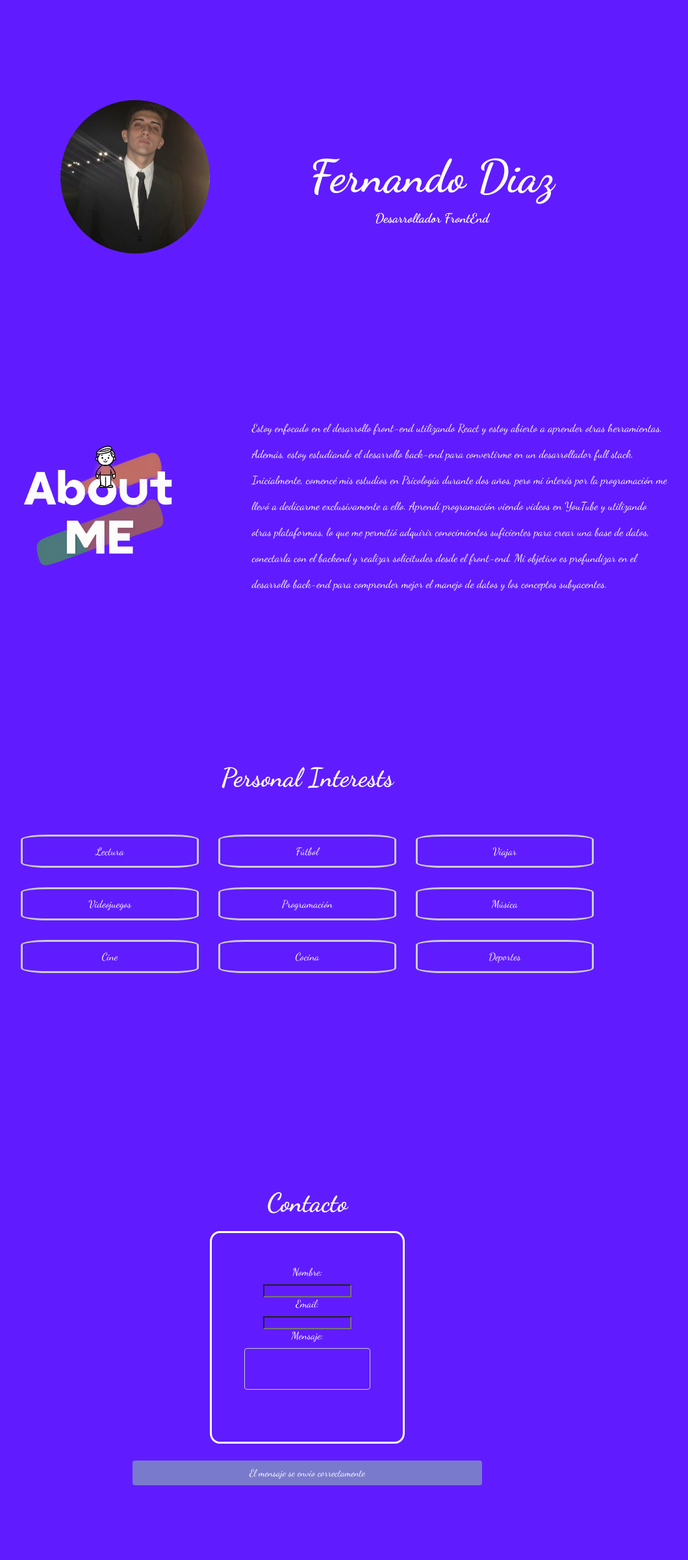
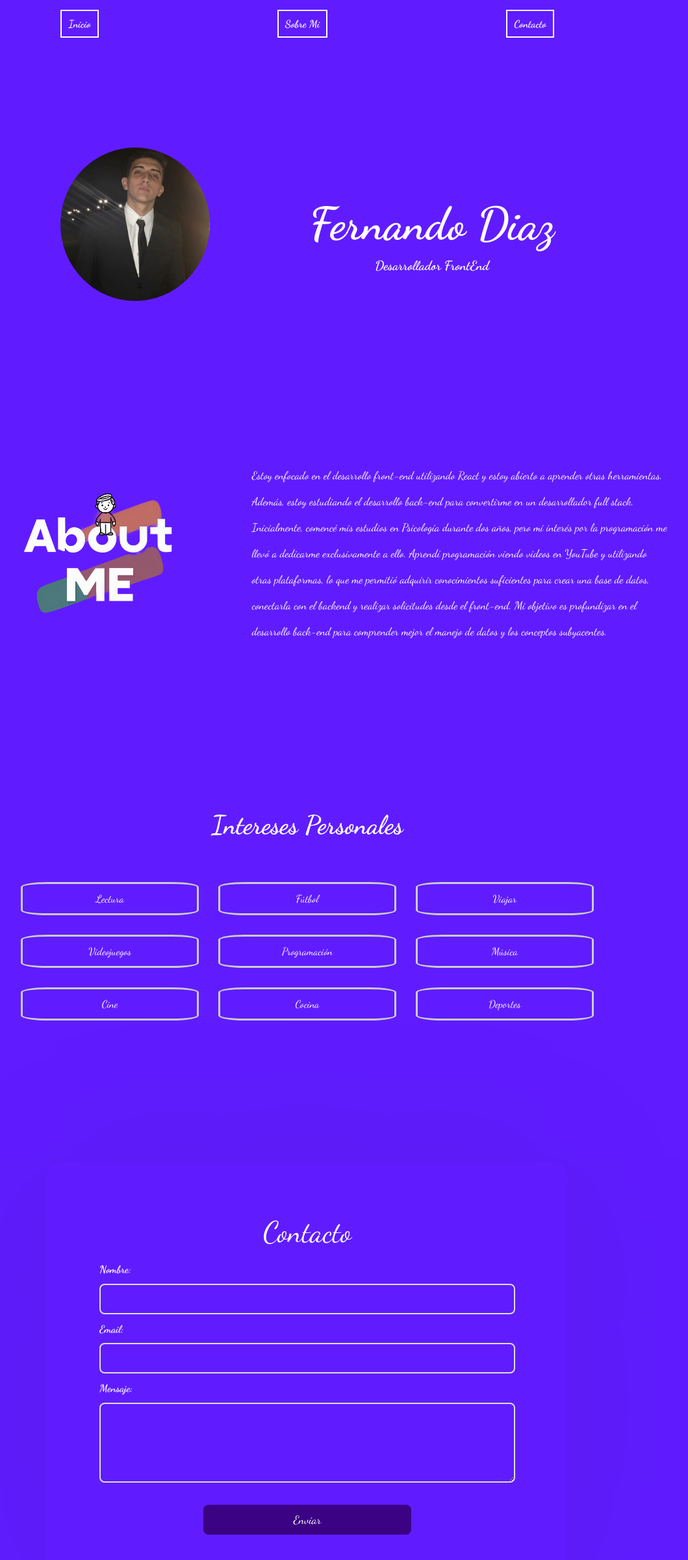
Before and after one commit to FernandoDiaz01/FernandoDiaz01PruebaTecnica, a Next.js app: page / in a window 1280 px wide. Shown: the top 2400 px of the page at 65% size, without its empty margins (167-1226 px from the left). Before the commit the page ends 2310 px from the top, so only its background shows below. Built offline with nearby package versions, Linux system fonts and the light colour scheme.

Commit message:
Mejora del componente Contact y adición del componente Header

```diff
--- a/src/app/contact/contact.jsx
+++ b/src/app/contact/contact.jsx
@@ -1,64 +1,72 @@
 "use client"; // This is a client component 👈🏽
+import { useState } from "react";
 import styles from "./contact.module.css";
 
 export const Contact = () => {
+  const [name, setName] = useState("");
+  const [email, setEmail] = useState("");
+  const [message, setMessage] = useState("");
+  const [emailSent, setEmailSent] = useState("");
 
-  const validateForm = () => {
-    const newErrors = {};
-    const formElements = form.current.elements;
-
-    if (!formElements.user_name.value.trim()) {
-      newErrors.user_name = 'El nombre es requerido';
-    }
-    const emailPattern = /^[^\s@]+@[^\s@]+\.[^\s@]+$/;
-    if (!emailPattern.test(formElements.user_email.value.trim())) {
-      newErrors.user_email = 'El correo electrónico es requerido';
-    }
-
-    if (!formElements.message.value.trim()) {
-      newErrors.message = 'El mensaje es requerido';
-    }
-
-    return newErrors;
+  const handleSubmit = (e) => {
+    e.preventDefault();
+    console.log({ name, email, message }); // simulacion del envio
+    setEmailSent("Mensaje Enviado!");
+    //Limpiar los campos despues de 3 seg.
+    setTimeout(() => {
+      setName("");
+      setEmail("");
+      setMessage("");
+    }, 3000);
   };
-
-  const sendEmail = (e) => {
-    e.preventDefault();
-
-    const validationErrors = validateForm();
-    if (Object.keys(validationErrors).length > 0) {
-      setErrors(validationErrors);
-      return;
-    }
-  }
-
 
   return (
     <div className={styles.mainContainerForm}>
       <div id="contact" className={styles.contactTitleContainer}>
         <div className={styles.contactTitle}>Contacto</div>
       </div>
-      <form>
+      <form onSubmit={handleSubmit}>
         <div className={styles.containerContact}>
-          <label className={styles.labelForm}>Nombre:</label>
-          <input className={styles.inputForm} type="text" id="name" name="user_name" required />
-          {/* {errors.user_name && <div className={styles.errorForm}></div>} */}
+          <label htmlFor="name">Nombre:</label>
+          <input
+            type="text"
+            id="name"
+            value={name}
+            onChange={(e) => setName(e.target.value)}
+            required
+          />
 
-          <label className={styles.labelForm}>Email:</label>
-          <input className={styles.inputForm} type="text" id="email" name="user_email" required />
-        {/*   {errors.user_email && <div className={styles.errorForm}></div>} */}
+          <label htmlFor="email">Email:</label>
+          <input
+            type="email"
+            id="email"
+            value={email}
+            onChange={(e) => setEmail(e.target.value)}
+            required
+          />
 
-          <label className={styles.labelForm}>Mensaje:</label>
-          <textarea className={styles.textareaForm} name="message" id="msg"></textarea>
-          {/* {errors.message && <div className={styles.errorForm}></div>} */}
+          <label htmlFor="message">Mensaje:</label>
+          <textarea
+            className={styles.textareaForm}
+            id="message"
+            rows="5"
+            value={message}
+            onChange={(e) => setMessage(e.target.value)}
+          ></textarea>
         </div>
-        <div className={styles.btnContactContainer}>
-          <input className={styles.inputForm}
-            type="submit"
-            value={ 'El mensaje se envio correctamente' }
-          />
+        <div className={styles.btnFormContainer}>
+         <button className={styles.btnForm} type="submit">
+            Enviar
+          </button>
         </div>
       </form>
+      {
+            emailSent && (
+              <div className="successMessage">
+                <p>{emailSent} </p>
+              </div>
+            )
+          }
     </div>
   );
 };
--- a/src/app/contact/contact.module.css
+++ b/src/app/contact/contact.module.css
@@ -1,78 +1,72 @@
-.mainContainerForm{
-    margin-top: 150px;
+.mainContainerForm {
+  padding: 80px;
+  border-radius: 20px;
+  box-shadow: 0 0.1px 800px rgba(8, 2, 2, 0.1);
+  max-width: 800px;
+  margin: 40px auto;
 }
 
-  .contactTitleContainer {
+.contactTitle {
+  margin-bottom: 20px;
+  font-size: 45px;
   text-align: center;
-      margin-bottom: 20px;
-      margin-top:120px;
+  color: #fff;
+}
+
+.containerContact {
+  margin-bottom: 30px;
 }
 
 
-    .contactTitle {
-      font-size: 40px;
+.containerContact label {
+  display: block;
+  margin-bottom: 8px;
   font-weight: bold;
-      color:white;
+  color: #fff;
+  margin: 2% auto;
 }
 
-    .containerContact {
+.containerContact input,
+.containerContact textarea {
+  width: 100%;
+  padding: 12px;
+  border: 2px solid #ddd;
+  border-radius: 8px;
+  box-sizing: border-box;
+  font-size: 16px;
+}
+
+.containerContact input:focus,
+.containerContact textarea:focus {
+  outline: none;
+  border-color: #000301;
+  box-shadow: 0 0 80px rgba(40, 167, 69, 0.2);
+}
+
+.containerContact textarea {
+  resize: vertical;
+  min-height: 100px;
+}
+
+.btnFormContainer {
   display: flex;
+  flex-direction: row;
   align-items: center;
   justify-content: center;
-      flex-direction: column;
-      max-width: 300px;
-      margin: 0 auto;
-      border: 3px solid white;
-     padding: 50px;
-     border-radius: 5%;
 }
 
-    .labelForm {
-      display: block;
-      margin-bottom: 10px;
-      color: white;
+.btnForm {
+  background: #3b0384;
+  color: #fff;
+  padding: 12px 20px;
+  border: none;
+  border-radius: 8px;
+  cursor: pointer;
+  width: 50%;
+  font-size: 18px;
+  transition: all 0.3 ease-in-out;
 }
 
-
-    .textareaForm {
-      width: 100%;
-      padding: 15px;
-      border: 1px solid #ccc;
-      border-radius: 4px;
-      margin-bottom: 30px;
-      resize: none;
+.btnForm:hover {
+  background: #218838;
 }
-
-  .btnContactContainer{
-      display: flex;
-      align-items: center;
-      justify-content: center;
-      margin: 2%;
-  }
-
-    .inputForm[type="submit"] {
-      padding: 10px 180px;
-      background-color: #7a7acd;
-      color: white;
-      border: none;
-      border-radius: 4px;
-      cursor: pointer;
-      font-size: 15px;
-    }
-
-    .inputForm[type="submit"]:hover{
-      background-color: #9898ff;
-      padding: 10px 180px;
-    }
-    .errorForm{
-      color: rgb(246, 90, 90);
-    }
-    @media only screen and (max-width: 768px) {
-      .contactTitle {
-          font-size: 24px;
-      }
-
-      .inputForm[type="submit"] {
-          padding: 10px 30px;
-      }
-  }
--- /dev/null
+++ b/src/app/header/Header.jsx
@@ -0,0 +1,13 @@
+import styles from './header.module.css'
+
+export default function Header() {
+  return (
+    <div className={styles.mainHeaderContainer}>
+        <ul className={styles.containerHeaderList}>
+            <li className={styles.headerList} >Inicio</li>
+            <li className={styles.headerList}>Sobre Mi</li>
+            <li className={styles.headerList}>Contacto</li>
+        </ul>
+    </div>
+  )
+}
--- /dev/null
+++ b/src/app/header/header.module.css
@@ -0,0 +1,30 @@
+.mainHeaderContainer {
+    width: 100%;
+    padding: 15px 0;
+    position: sticky;
+    top: 0;
+    z-index: 1000;
+  }
+
+  .containerHeaderList {
+    list-style-type: none;
+    display: flex;
+    justify-content: space-evenly;
+    align-items: center;
+    margin: 0;
+    padding: 0;
+  }
+
+  .headerList {
+    border: solid 2px white;
+    margin: 0 15px;
+    cursor: pointer;
+    color: white;
+    font-weight: bold;
+    font-size: 16px;
+    padding: 10px;
+  }
+
+  .headerList:hover {
+    color: black ;
+  }
--- a/src/app/interestList/Interests.jsx
+++ b/src/app/interestList/Interests.jsx
@@ -1,18 +1,4 @@
-/* import styles from './interest.module.css'
 
-export default function Interest() {
-  return (
-    <div className={styles.mainContainerInterest} >
-        <div className={styles.containerTitleInterest}>
-      <h1 className={styles.titleInterest}>Intereses Personales</h1>
-        </div>
-
-    </div>
-  )
-} */
-
-  // components/InterestsList/InterestsList.js
-// components/InterestsList/InterestsList.js
 import styles from './interests.module.css';
 
 const Interests = () => {
@@ -31,7 +17,7 @@ const Interests = () => {
 
   return (
     <div className={styles.mainContainerInterest}>
-      <h2 className={styles.titleInterest}>Personal Interests</h2>
+      <h2 className={styles.titleInterest}>Intereses Personales</h2>
       <ul className={styles.listInterest}>
         {interests.map((interest) => (
           <li key={interest} className={styles.itemInterest}>
--- a/src/app/interestList/interests.module.css
+++ b/src/app/interestList/interests.module.css
@@ -37,5 +37,6 @@
 
 .itemInterest:hover {
     transform: rotate(5deg);
+    background-color: rgb(62, 17, 168);
 
 }
--- a/src/app/page.jsx
+++ b/src/app/page.jsx
@@ -3,12 +3,14 @@
 import HomePage from './home/HomePage';
 import About from './about/About';
 import Interests from './interestList/Interests';
-import { Contact } from './contact/Contact';
+import { Contact } from './contact/contact';
+import Header from './header/Header';
 
 
 export default function Home() {
   return (
     <>
+    <Header/>
    <HomePage />
    <About />
    <Interests />
```
Lines whose indentation alone changed are shown as unchanged.
